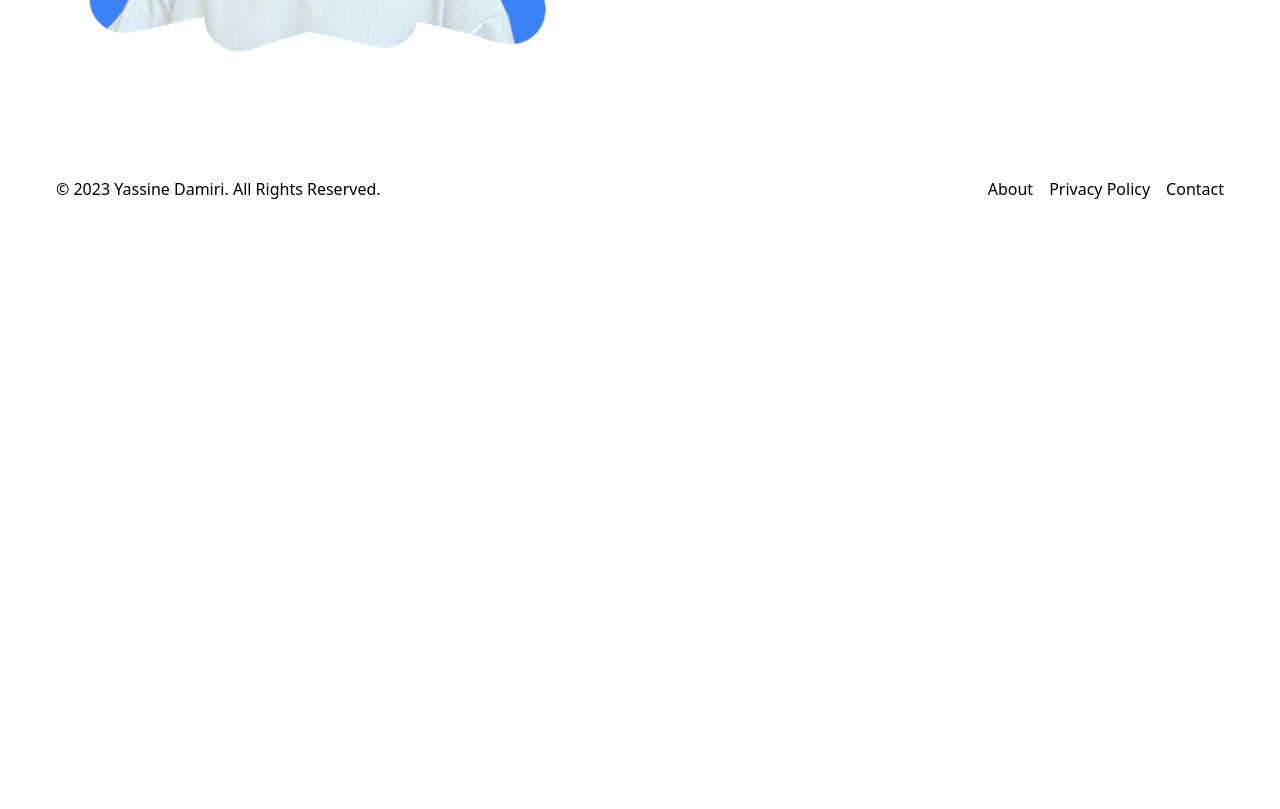
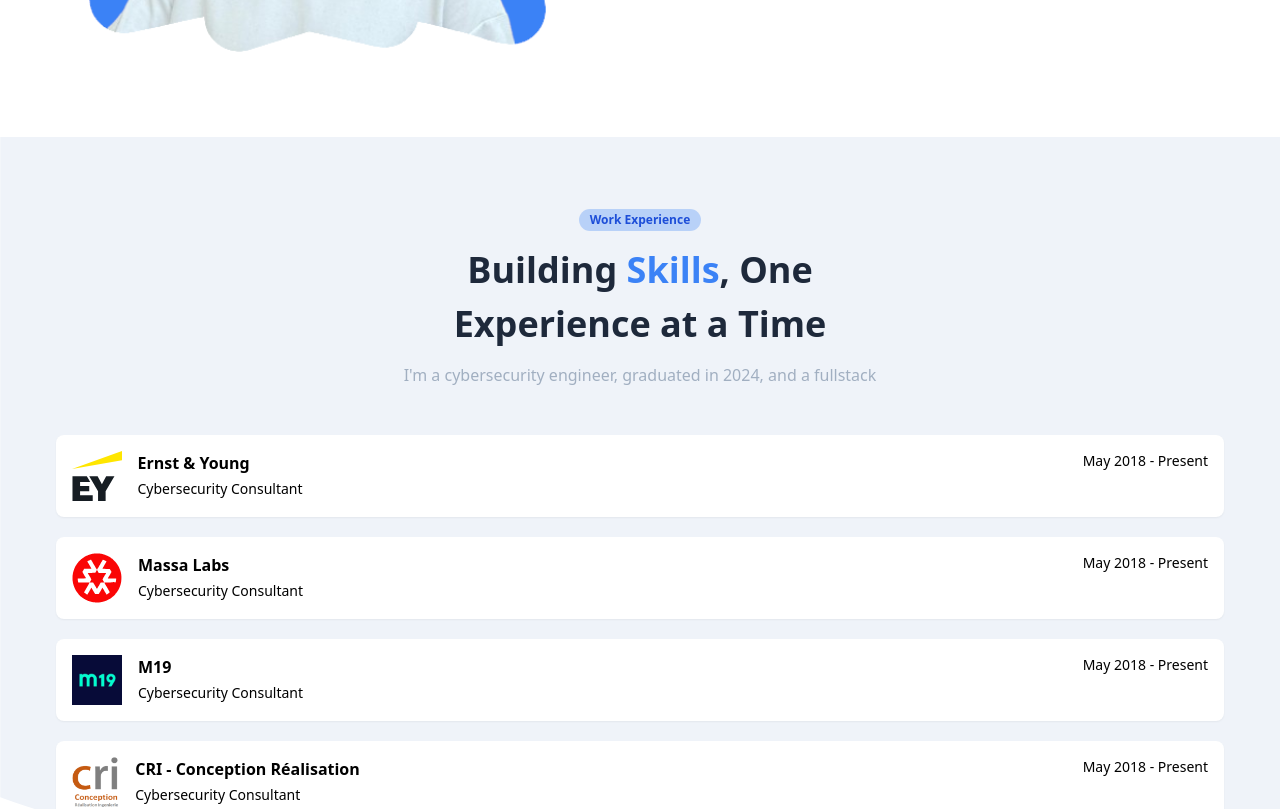
Before and after one commit to Yasha-ops/portfolio, a React (Vite) app: page / in a window 1280 px wide. Shown: the part 1300-2109 px from the top of the page. Before the commit the page ends 1541 px from the top, so only its background shows below. Built offline with nearby package versions, Linux system fonts and the light colour scheme.

Commit message:
Fix responsiveness Experience

```diff
--- a/src/pages/Home/HomeAbout.tsx
+++ b/src/pages/Home/HomeAbout.tsx
@@ -5,7 +5,7 @@
 
 const HomeAbout: React.FC<{}> = () => {
   return (
-    <div className="container flex flex-col justify-center items-center mx-auto mt-8 mb-[80px]">
+    <div className="container flex flex-col justify-center items-center mx-auto mt-8 md:mb-[80px] mb-[110px]">
       <div className="flex flex-col justify-center max-w-[500px] mb-12">
         <div className="flex justify-center mb-3">
           <Badge>About</Badge>
--- a/src/pages/Home/HomeExperience/ExperienceLine.tsx
+++ b/src/pages/Home/HomeExperience/ExperienceLine.tsx
@@ -27,7 +27,10 @@
       className="flex gap-4 items-start w-full bg-white rounded-[8px] shadow-sm p-4 "
       onClick={() => setDescriptionVisibility(!isDescriptionVisible)}
     >
-      <img src={icon} className=" w-[50px] h-[50px] object-center" />
+      <img
+        src={icon}
+        className=" h-[65px] w-[50px] md:h-[50px] object-center"
+      />
 
       <div className="flex flex-col w-full">
         <div className="flex justify-between w-full group h-[50px]">
@@ -45,7 +48,7 @@
             <span className="text-sm">{jobTitle}</span>
           </div>
 
-          <span className="text-sm">{duration}</span>
+          <span className="text-sm text-right">{duration}</span>
         </div>
 
         {isDescriptionVisible ? <LineDescription xps={xps} /> : undefined}
--- a/src/pages/Home/HomeExperience/ExperienceLineDescription.tsx
+++ b/src/pages/Home/HomeExperience/ExperienceLineDescription.tsx
@@ -6,7 +6,7 @@
 
 const LineDescription: React.FC<LineDescriptionProps> = ({ xps }) => {
   return (
-    <div className="flex-col mt-2 mb-3 text-sm">
+    <div className="flex-col mt-8 mb-3 text-sm md:mt-2">
       {xps.map((elt, idx) => {
         return (
           <div className="flex gap-2 w-full" key={idx}>
--- a/src/pages/Home/index.tsx
+++ b/src/pages/Home/index.tsx
@@ -13,8 +13,8 @@
       <HomeBackground />
       <HomeHero />
       <HomeAbout />
-      {/*<HomeExperience />
-      <HomeProjects />
+      <HomeExperience />
+      {/*<HomeProjects />
       <HomeHackathons />
       <HomeGetInTouch />*/}
     </>
```
